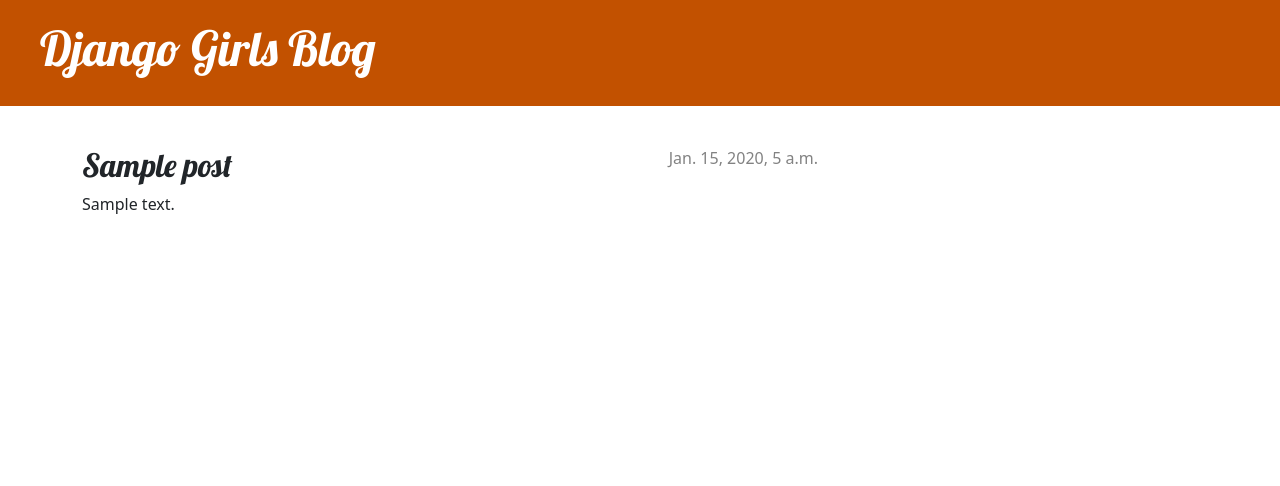
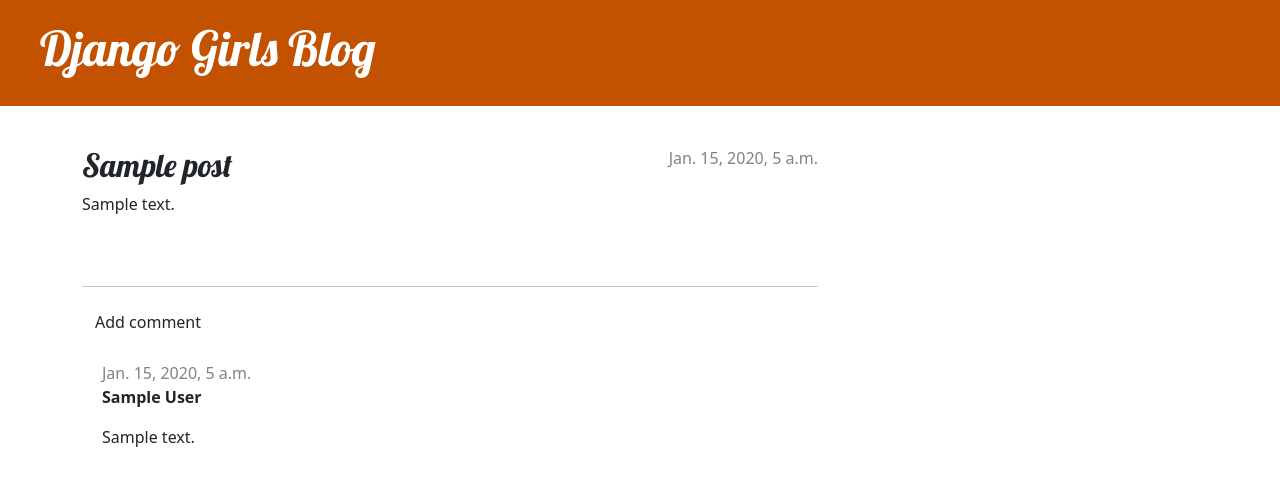
Before and after one commit to Enos70/my-first-blog, a Django app: page /post/1/ in a window 1280 px wide. Shown: the top 486 px of the page. Run offline with Django 5.2, Linux system fonts and the light colour scheme; tables that the repository leaves empty hold one stand-in row (values such as "Sample post").

Commit message:
add changes to css abd html files,

```diff
--- a/blog/static/css/blog.css
+++ b/blog/static/css/blog.css
@@ -68,3 +68,6 @@ h4 {
     color: #FFFFFF;
     background-color: #C25100;
 }
+.comment {
+    margin: 20px 0px 20px 20px;
+}
--- a/blog/templates/blog/post_detail.html
+++ b/blog/templates/blog/post_detail.html
@@ -21,4 +21,15 @@
         <h2>{{ post.title }}</h2>
         <p>{{ post.text|linebreaksbr }}</p>
     </article>
+    <hr>
+    <a class="btn btn-default" href="{% url 'add_comment_to_post' pk=post.pk %}">Add comment</a>
+    {% for comment in post.comments.all %}
+    <div class="comment">
+        <div class="date">{{ comment.created_date }}</div>
+        <strong>{{ comment.author }}</strong>
+        <p>{{ comment.text|linebreaks }}</p>
+    </div>
+{% empty %}
+    <p>No comments here yet :</p>
+{% endfor %}
 {% endblock %}
--- a/blog/views.py
+++ b/blog/views.py
@@ -3,8 +3,8 @@ from django.shortcuts import render
 from django.utils import timezone
 from .models import Post
 from django.shortcuts import render, get_object_or_404
-from .forms import PostForm
 from django.contrib.auth.decorators import login_required
+from .forms import PostForm, CommentForm
 
 def post_list(request):
     posts = Post.objects.filter(published_date__lte=timezone.now()).order_by('published_date')
@@ -73,3 +73,16 @@ def post_remove(request, pk):
     post = get_object_or_404(Post, pk=pk)
     post.delete()
     return redirect('post_list')
+
+def add_comment_to_post(request, pk):
+    post = get_object_or_404(Post, pk=pk)
+    if request.method == "POST":
+        form = CommentForm(request.POST)
+        if form.is_valid():
+            comment = form.save(commit=False)
+            comment.post = post
+            comment.save()
+            return redirect('post_detail', pk=post.pk)
+    else:
+        form = CommentForm()
+    return render(request, 'blog/add_comment_to_post.html', {'form': form})
```
Also changed, not shown: blog/forms.py (+7 -1 lines), blog/templates/blog/post_list.html (+7 -6 lines).
